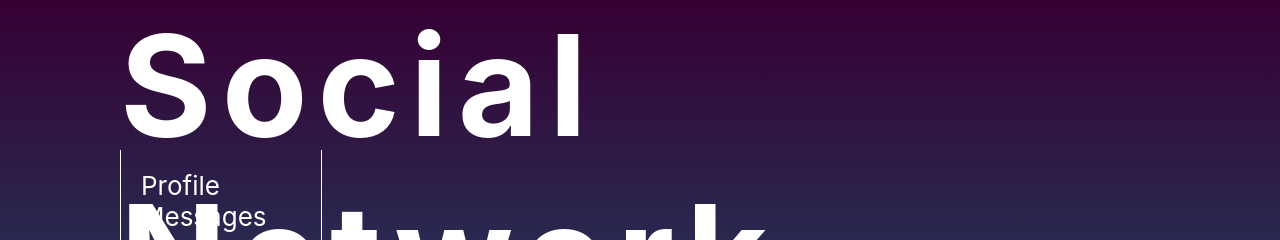
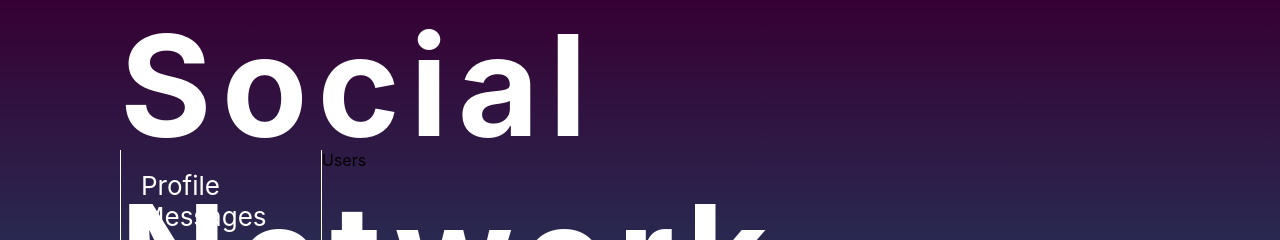
Before and after one commit to aliakseikulba/social-network, a React (Create React App) app: page /user in a window 1280 px wide. Shown: the top 240 px of the page. Built offline with nearby package versions, Linux system fonts and the light colour scheme.

Commit message:
add Users component

```diff
--- a/src/App.tsx
+++ b/src/App.tsx
@@ -9,12 +9,6 @@ import Music from './components/Music/Music';
 import Settings from './components/Settings/Settings';
 import DialogsContainer from './components/Dialogs/DialogsContainer';
 
-
-// type AppPropsType = {
-//   state: AppStateType
-//   dispatch: Dispatch
-//   store: Store
-// }
 
 const App: React.FC = () => {
   return (
@@ -39,6 +33,9 @@ const App: React.FC = () => {
             <Route path="/settings">
               <Settings/>
             </Route>
+            <Route path="/user">
+              <div>Users</div>
+            </Route>
           </Switch>
         </div>
       </div>
```
Also changed, not shown: src/components/Users/Users.tsx (added, +11 -0 lines).
